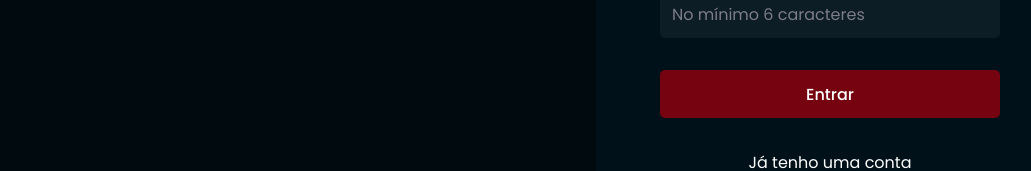
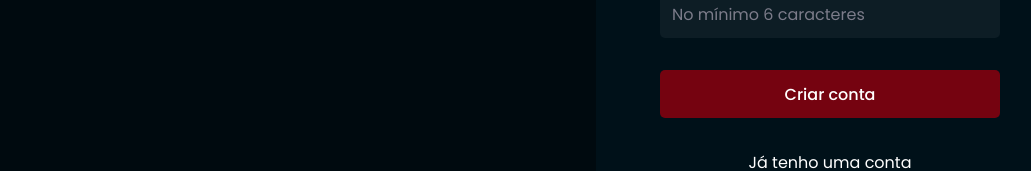
Before and after one commit to dbento-dev/food_explorer_frontend, a React (Vite) app in the folder food-explorer/: page / in a window 1280 px wide. Shown: the part 478-649 px from the top of the page, without its empty margins (96-1127 px from the left). Built offline with nearby package versions, Linux system fonts and the light colour scheme.

Commit message:
adjust text button at SignUp page

```diff
--- a/food-explorer/src/pages/SignUp/index.jsx
+++ b/food-explorer/src/pages/SignUp/index.jsx
@@ -32,7 +32,7 @@ export function SignUp() {
             type="password"
           />
 
-          <Button title="Entrar" />
+          <Button title="Criar conta" />
 
           <a href="#">Já tenho uma conta</a>
         </div>
```
